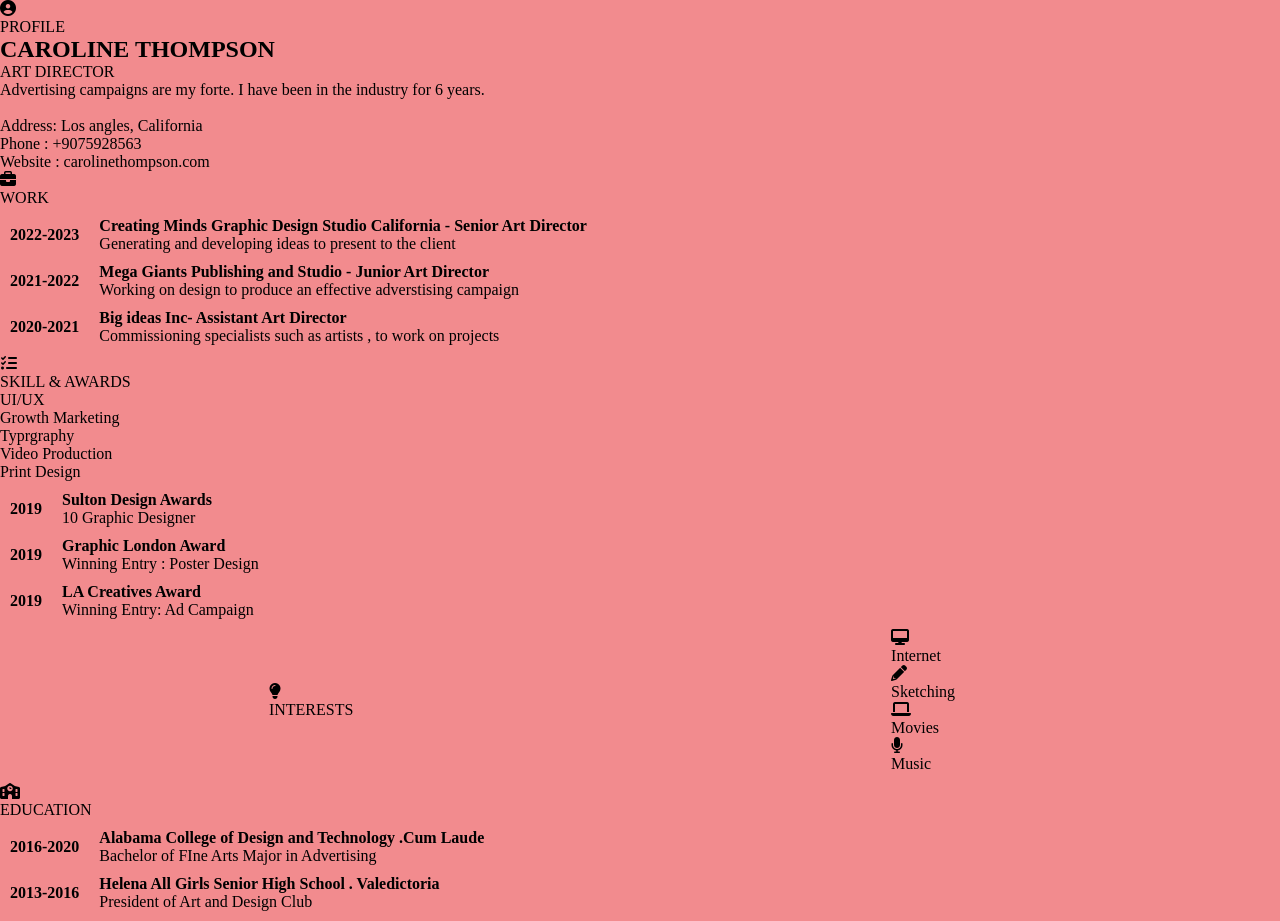
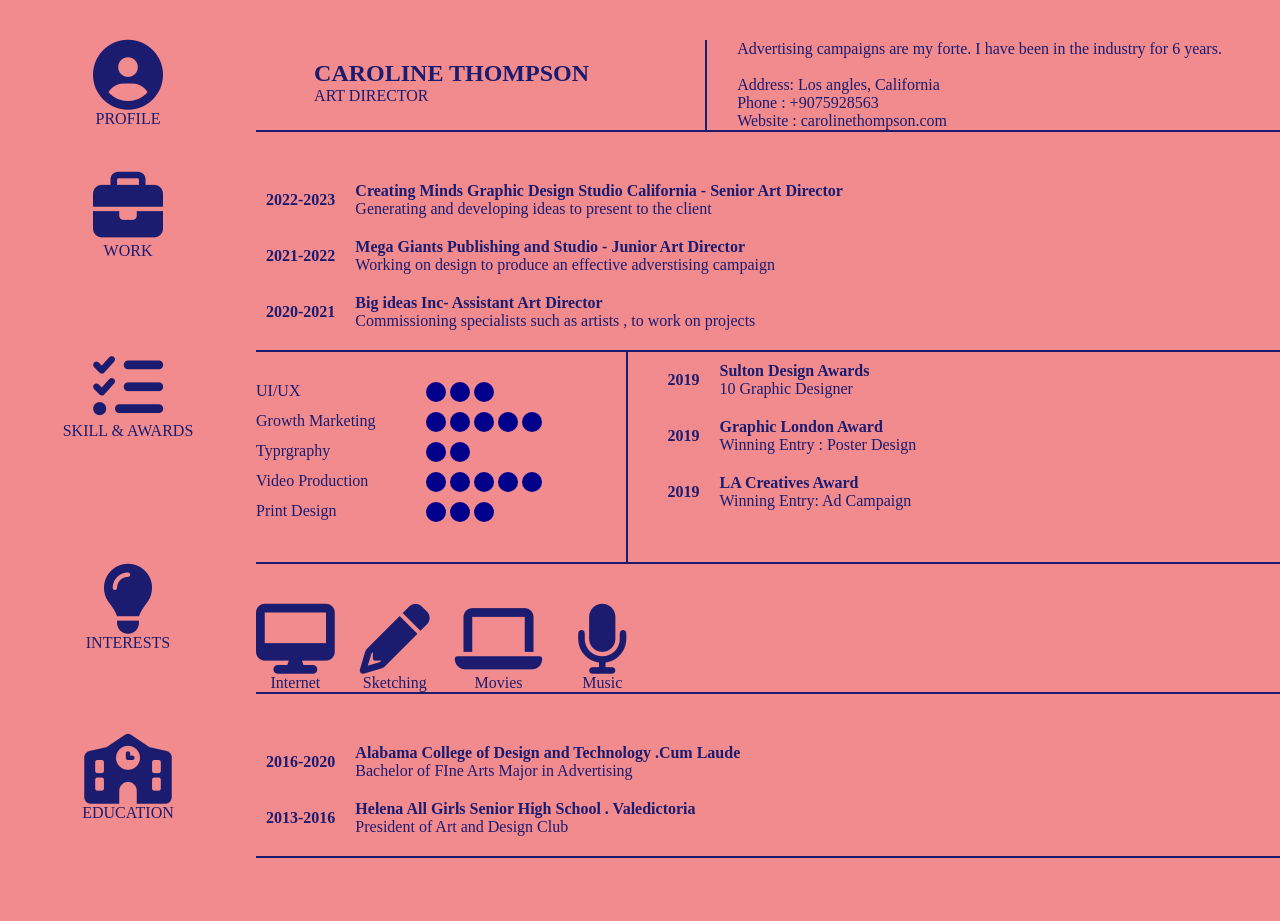
Before and after one commit to Kishor5953/Responive-resume, a plain HTML site: page index.html in a window 1280 px wide. After the commit the page ends 858 px from the top, so only its background shows below. Drawn offline with Linux system fonts and the light colour scheme.

Commit message:
Update style.css

```diff
--- a/style.css
+++ b/style.css
@@ -14,26 +14,78 @@
         margin-left: 0;
         margin-top: 10px;
     }
+
+
 }
 
 
-*{
-    padding :0;
-    margin :0;
+
+* {
+    padding: 0;
+    margin: 0;
     box-sizing: border-box;
 }
-body{
+
+body {
     background-color: #f28b8e;
+    color: rgb(27, 27, 112);
 }
 
-.education {
-    margin: 10px 0;
+/* icon */
+.fa-solid {
+    font-size: 70px;
+}
+
+.icon {
+    text-align: center;
+
+}
+
+
+
+
+/* common */
+.twenty {
+    width: 20vw;
+}
+
+.eighty {
+    width: 80vw;
+    border-bottom: 2px solid rgb(27, 27, 112);
+}
+
+/* profile */
+.profile {
+    display: flex;
+    margin-top: 40px;
+    padding-bottom: 20px;
+}
+
+.profileinner {
+    display: flex;
+    justify-content: space-around;
+    border-bottom: 2px solid rgb(27, 27, 112);
+}
+
+.left-p {
+    margin: 20px 0;
+}
+.right-p{
+    border-left:  2px solid rgb(27, 27, 112);
+    padding-left: 30px;
+}
+
+/* work */
+.work {
+    margin-top: 20px;
+    display: flex;
 }
 
 .year-details {
     margin: 10px 0;
     display: flex;
     align-items: center;
+    margin-bottom: 20px;
 }
 
 .year-details h5 {
@@ -45,19 +97,53 @@ margin: 3px 10px;
     margin-left: 10px;
 }
 
+
+/* skill */
+.skill{
+    display: flex;
+}
+.skillinner{
+    display: flex;
+}
+.right-skill{
+    border-left:  2px solid rgb(27, 27, 112);
+    padding-left: 30px;
+}
+.li{
+    display: flex;
+    justify-content: space-between;
+}
+.li p{
+    margin-right: 50px;
+}
+.left{
+    margin: 30px 0;
+}
+.inner_circle{
+    width : 200px;
+    height : 30px;
+    /* border : 2px solid black; */
+}
+.circle{
+    width : 20px;
+    height : 20px;
+    background-color: darkblue;
+    border-radius: 50%;
+    display: inline-block;
+    /* border: 2px solid black; */
+}
+
+/* Interest-section */
 .interest{
     display: flex;
-    align-items: center;
-    justify-content: space-around;
 }
-.imagedetail{
+.interestinner{
     display: flex;
-    align-items: center;
-    flex-direction: column;
-    margin: 10px 0s;
+    margin : 40px 0;
 }
-img{
-    width : 100px;
-    height : 100px;
-    border-radius: 50%;
+
+
+/* Education-section */
+.education{
+    display: flex;
 }
```
Lines whose indentation alone changed are shown as unchanged.
